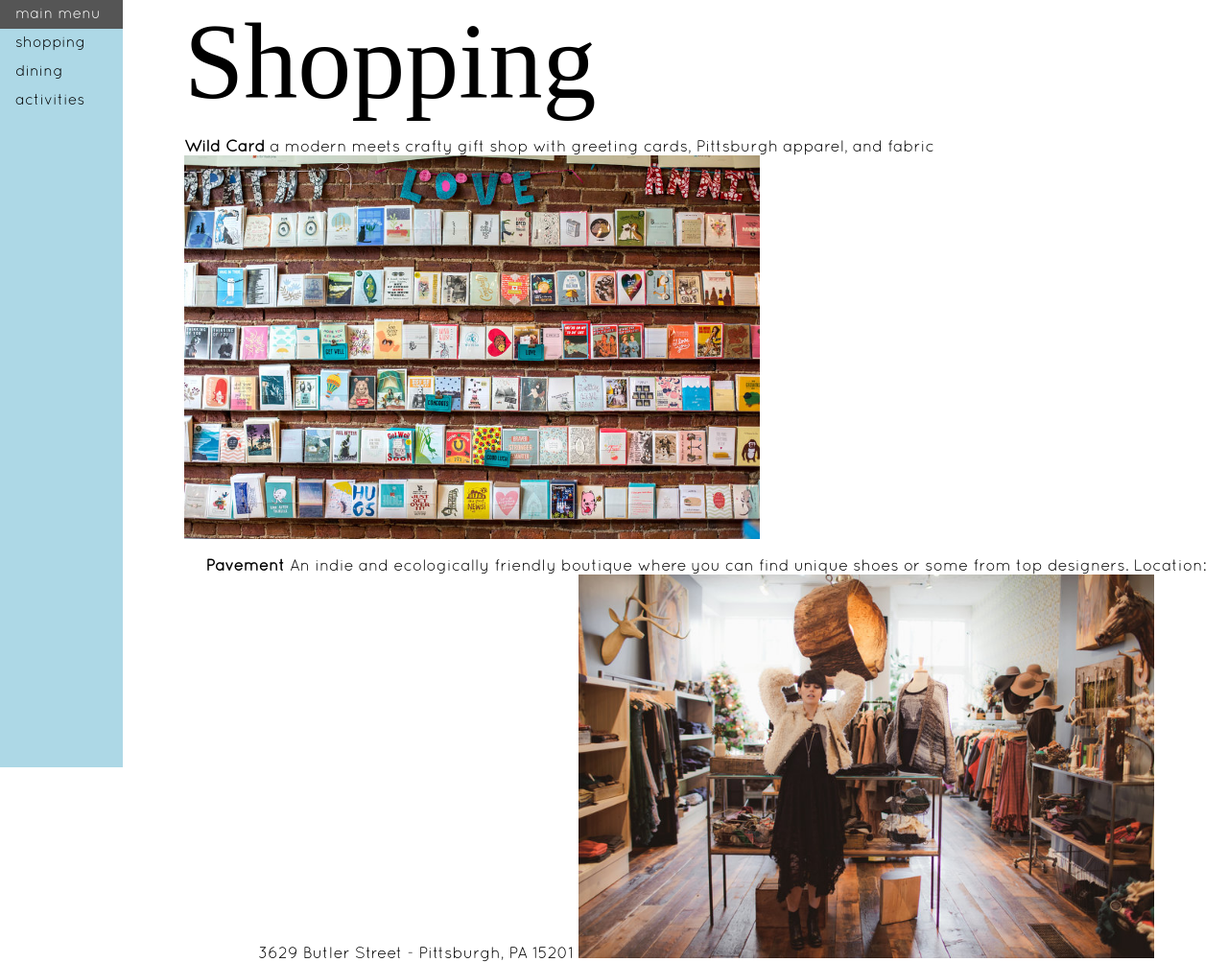
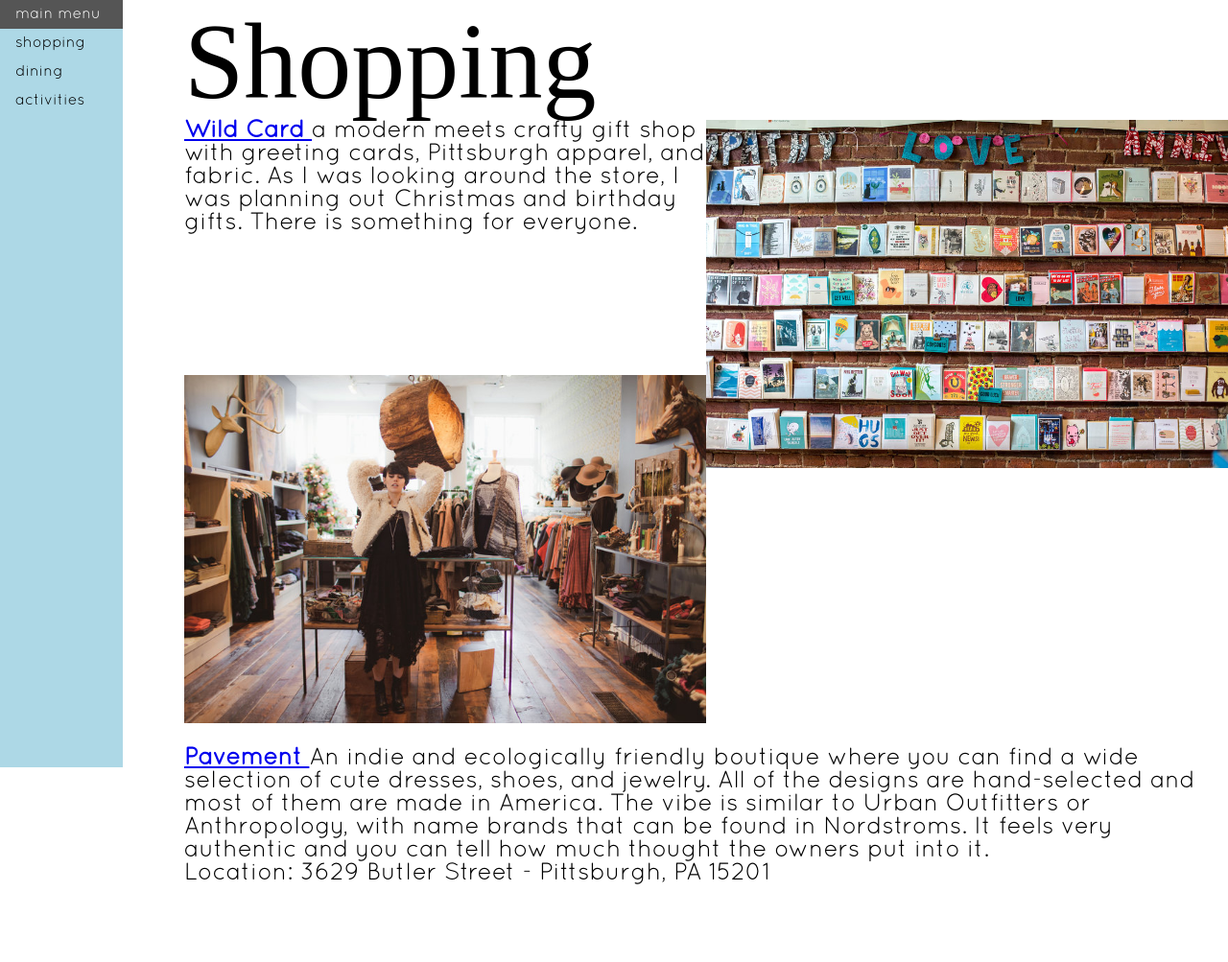
Before and after one commit to sambernhardt/eac85.github.io, a plain HTML site: page Shopping.html in a window 1280 px wide. Shown: the whole page at 96% size. After the commit the page ends 948 px from the top, so only its background shows below. Drawn offline with Linux system fonts and the light colour scheme; a web font is replaced by a local one.

Commit message:
Update Shopping.html

```diff
--- a/Shopping.html
+++ b/Shopping.html
@@ -8,8 +8,6 @@
    font-family: KGALittleSwag;
    src: url(KGALittleSwag_0.ttf);
 }
-
-
 
 div.header { font-family: KGALittleSwag; font-size: 700%; }
 
@@ -94,29 +92,21 @@ li a:hover:not(.active) {
 
   <div class="header" style="margin-left:15%;padding:0px16px;height:100px">
   Shopping
-
-  <div class="info" align="center">
-<p align="left"> <b> Wild Card </b> a modern meets crafty gift shop with greeting cards, Pittsburgh apparel, and fabric
-<a href="http://wildcardpgh.myshopify.com/">
-<img src="wild_card.jpg" height="400">  </a>
-</p>
-
-<p align="center">
-<b> Pavement </b> An indie and ecologically friendly boutique where you can find unique shoes or some from top designers. Location: 3629 Butler Street - Pittsburgh, PA 15201
-<a href="http://pavementpittsburgh.com/">
-<img src="pavement.jpg" height="400">  </a>
-
-
-</p>
-
-
   </div>
 
+<div class="info" style="margin-left:15%; font-size: 25px; margin-bottom: 25px;">
+<p> <img src="wild_card.jpg" style="width: 50%; float: right; margin-bottom: 25px;">
+<a href="http://wildcardpgh.myshopify.com/"> <b> Wild Card </b> </a> a modern meets crafty gift shop with greeting cards, Pittsburgh apparel, and fabric. As I was looking around the store, I was planning out Christmas and birthday gifts. There is something for everyone.
+</p>
+<br>
+
+<br>
+<br>
+<br>
+<p> <img src="pavement.jpg" style="float: right; width: 50%;margin-bottom: 25px; text-align: center: font-size: 100%;">
+<a href="http://pavementpittsburgh.com/"> <b> Pavement </b> </a> An indie and ecologically friendly boutique where you can find a wide selection of cute dresses, shoes, and jewelry. All of the designs are hand-selected and most of them are made in America. The vibe is similar to Urban Outfitters or Anthropology, with name brands that can be found in Nordstroms. It feels very authentic and you can tell how much thought the owners put into it.
+<br> Location: 3629 Butler Street - Pittsburgh, PA 15201
+</p>
 </div>
-
-
-
-
-
 </body>
 </html>
```
